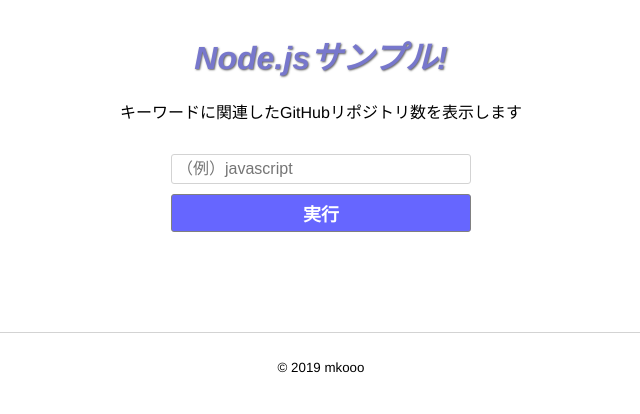
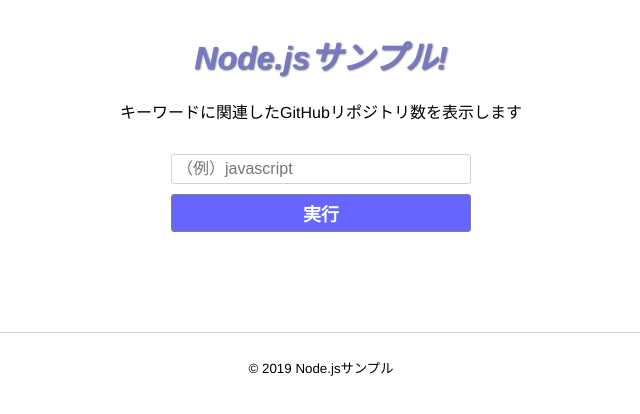
Before and after one commit to webhacck/sampledemo, a website: page unubo-demo/sample1/views/index.html in a window 1280 px wide. Shown: the full height of the page, 319-959 px from the left. Drawn offline with Linux system fonts and the light colour scheme.

Commit message:
Update index.html

```diff
--- a/unubo-demo/sample1/views/index.html
+++ b/unubo-demo/sample1/views/index.html
@@ -25,7 +25,7 @@
     </main>
 
     <footer>
-      <small>&copy; 2019 mkooo</small>
+      <small>&copy; 2019 Node.jsサンプル</small>
     </footer>
 
     <script src="/client.js" defer></script>
```
